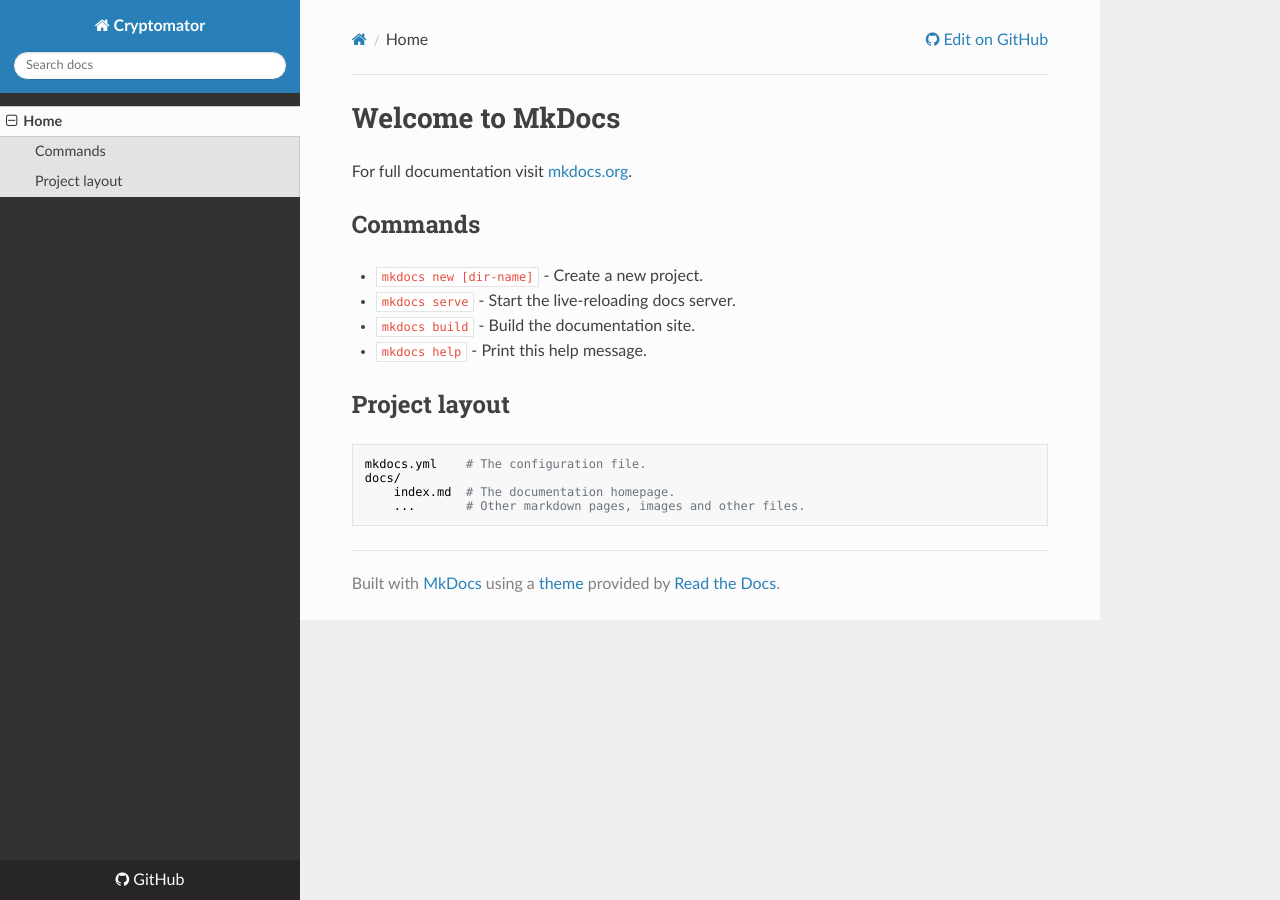
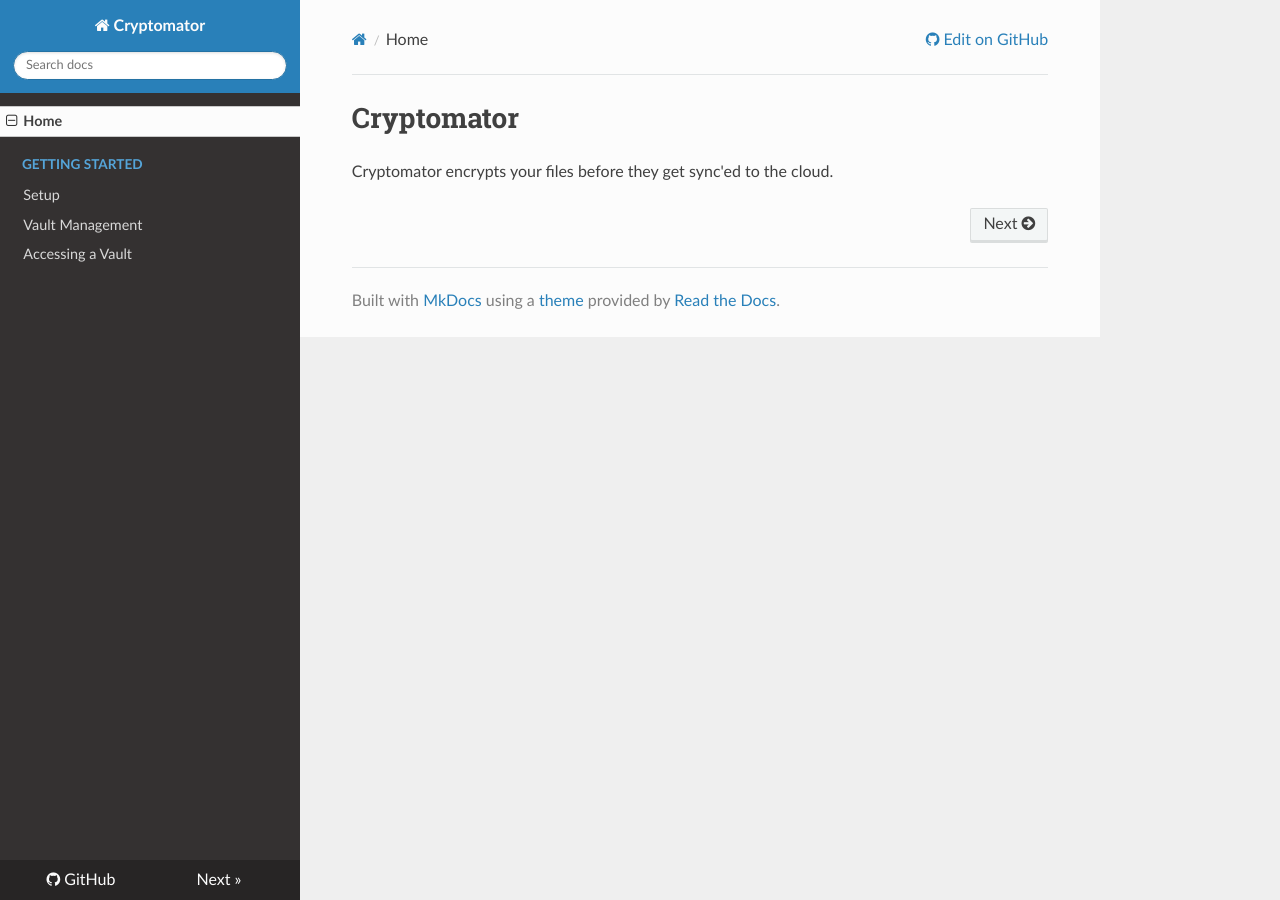
Before and after one commit to cryptomator/docs, an MkDocs documentation site: the page built from docs/index.md, in a window 1280 px wide. Built offline with MkDocs 1.6.1, drawn with Linux system fonts in a browser that asks for light colours; nearby versions of some CDN libraries.

Commit message:
Documenting vault management and unlocking

```diff
--- a/.readthedocs.yml
+++ b/.readthedocs.yml
@@ -10,4 +10,6 @@
   configuration: mkdocs.yml
 
 # Build all formats
-formats: all
+formats:
+  - epub
+  - pdf
--- a/docs/index.md
+++ b/docs/index.md
@@ -1,17 +1,3 @@
-# Welcome to MkDocs
+# Cryptomator
 
-For full documentation visit [mkdocs.org](https://mkdocs.org).
-
-## Commands
-
-* `mkdocs new [dir-name]` - Create a new project.
-* `mkdocs serve` - Start the live-reloading docs server.
-* `mkdocs build` - Build the documentation site.
-* `mkdocs help` - Print this help message.
-
-## Project layout
-
-    mkdocs.yml    # The configuration file.
-    docs/
-        index.md  # The documentation homepage.
-        ...       # Other markdown pages, images and other files.
+Cryptomator encrypts your files before they get sync'ed to the cloud.
--- a/mkdocs.yml
+++ b/mkdocs.yml
@@ -4,4 +4,8 @@
 theme: readthedocs
 strict: true
 nav:
-    - Home: index.md
+  - Home: index.md
+  - Getting Started:
+    - Setup: setup.md
+    - Vault Management: vault-management.md
+    - Accessing a Vault: access-vault.md
```
Also changed, not shown: docs/access-vault.md (added, +19 -0 lines), docs/setup.md (added, +5 -0 lines), docs/vault-management.md (added, +20 -0 lines), docs/img/create-new-vault.png (added).
